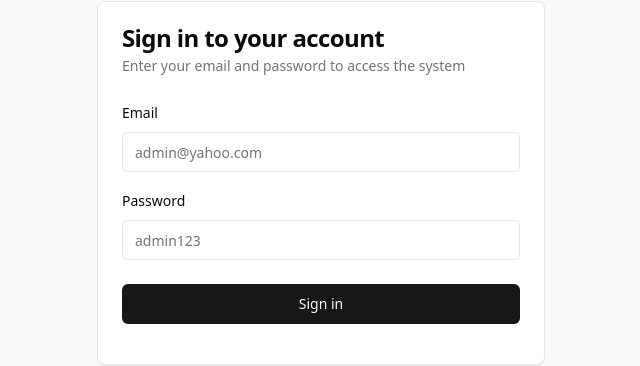
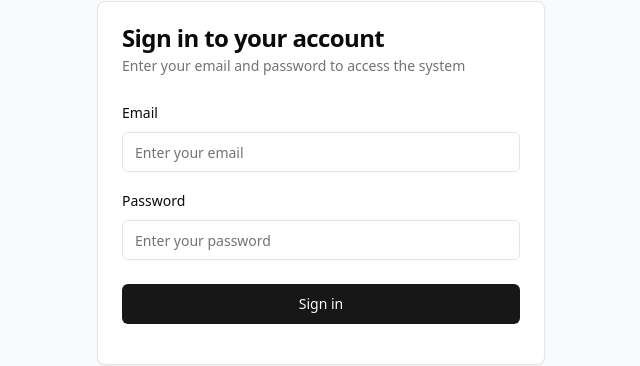
Before and after one commit to dammy23/ExamMaster, a React (Vite) app in the folder client/: page /login in a window 1280 px wide. Shown: the part 176-542 px from the top of the page, without its empty margins (319-959 px from the left). Built offline with nearby package versions, Linux system fonts and the light colour scheme.

Commit message:
new update

```diff
--- a/client/src/pages/Login.tsx
+++ b/client/src/pages/Login.tsx
@@ -94,7 +94,7 @@ export function Login() {
                 <Input
                   id="email"
                   type="email"
-                  placeholder="admin@yahoo.com"
+                  placeholder="Enter your email"
                   value={email}
                   onChange={(e) => setEmail(e.target.value)}
                   required
@@ -105,7 +105,7 @@ export function Login() {
                 <Input
                   id="password"
                   type="password"
-                  placeholder="admin123"
+                  placeholder="Enter your password"
                   value={password}
                   onChange={(e) => setPassword(e.target.value)}
                   required
```
